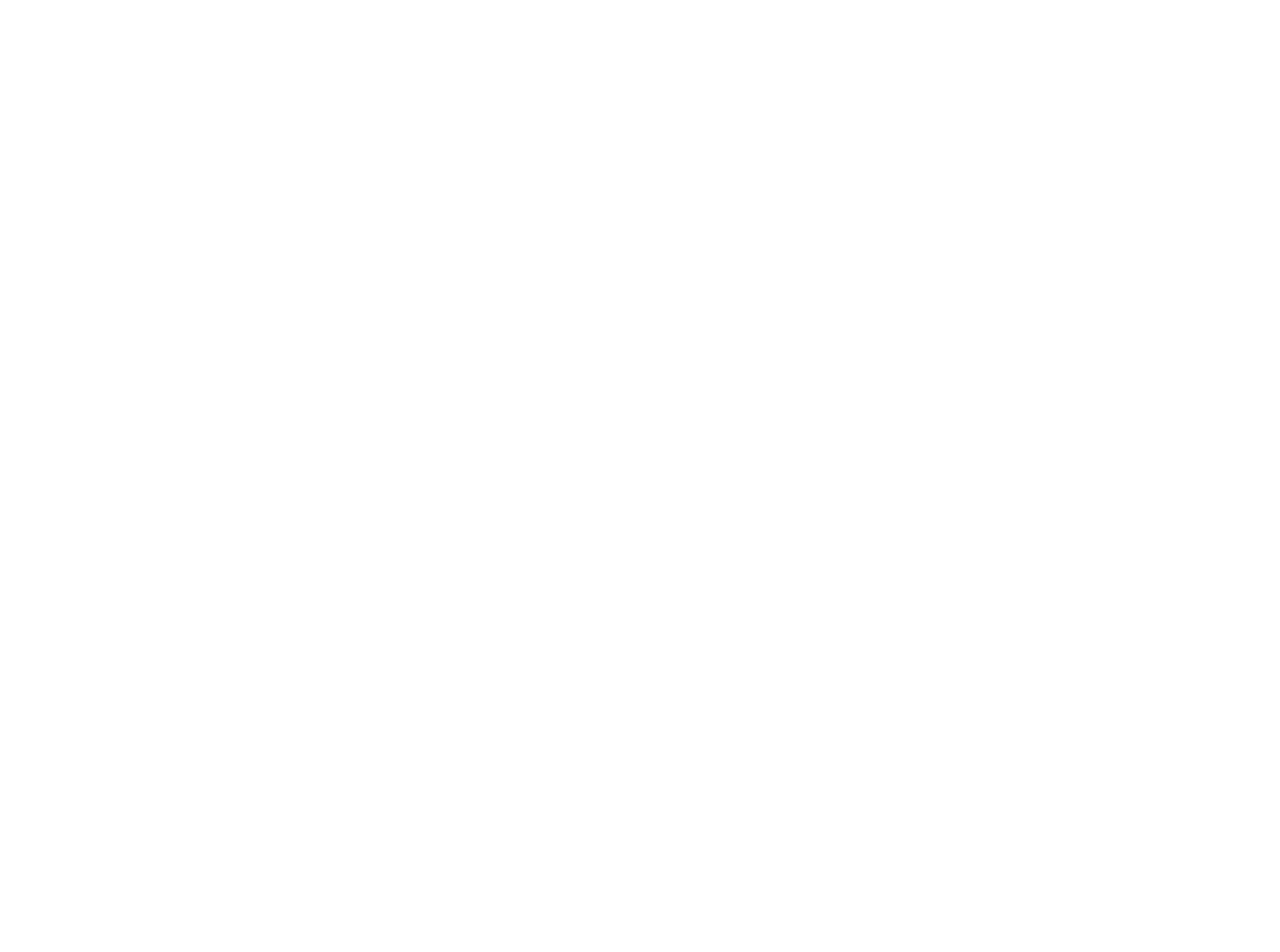
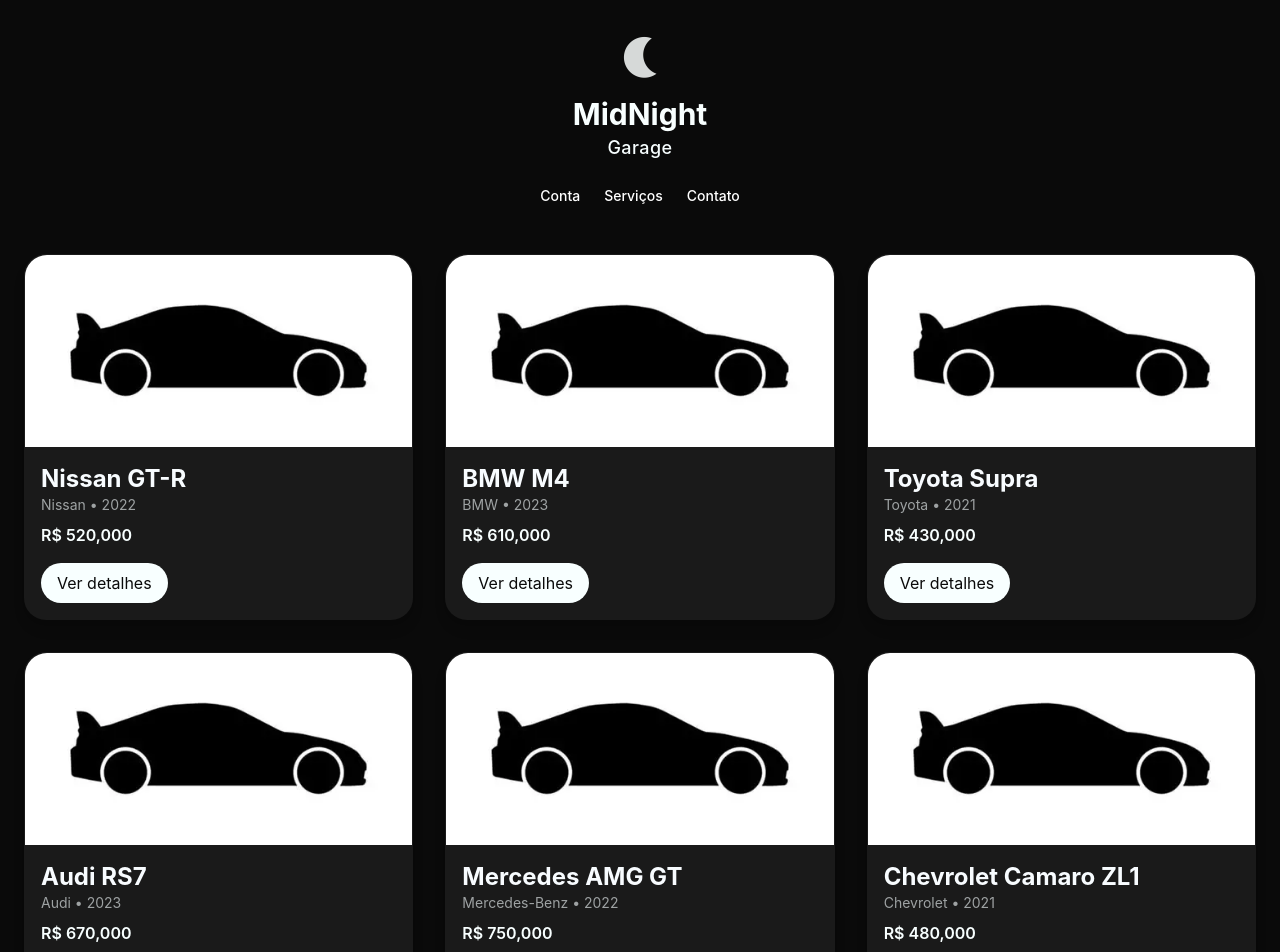
Before and after one commit to PiquenoBruno/MidNight_Garage_Project, a React (Vite) app in the folder mid_night_garage/: page /catalogo in a window 1280 px wide. Before the commit this address had no page. Shown: the top 952 px of the page. Before the commit the page ends 800 px from the top, so only its background shows below. Built offline with nearby package versions, Linux system fonts and the light colour scheme.

Commit message:
começando o catalogo

```diff
--- a/mid_night_garage/src/App.tsx
+++ b/mid_night_garage/src/App.tsx
@@ -3,6 +3,7 @@
 import Type from './pages/vehicle_type';
 import LoginPage from './pages/login';
 import CadastroPage from './pages/cadastro';
+import Catalogo from './pages/catalogo';
 
 function App() {
   return (
@@ -12,6 +13,7 @@
         <Route path="/type" element={<Type />} />
         <Route path="/login" element={< LoginPage/>} />
         <Route path="/cadastro" element={< CadastroPage/>} />
+        <Route path="/catalogo" element={<Catalogo />} />
 
       </Routes>
     </Router>
--- /dev/null
+++ b/mid_night_garage/src/components/catalogoCards.tsx
@@ -0,0 +1,42 @@
+interface Car {
+  name: string
+  image: string
+  brand: string
+  year: number
+  price: number
+}
+
+interface Props {
+  cars: Car[]
+}
+
+export default function CatalogoCards({ cars }: Props) {
+  return (
+    <div className="grid grid-cols-1 sm:grid-cols-2 lg:grid-cols-3 gap-8 p-6 bg-background">
+      {cars.map((car) => (
+        <div
+          key={car.name}
+          className="bg-text-background rounded-xl shadow-lg hover:shadow-2xl hover:scale-105 transition-all duration-300 border border-transparent hover:border-destaque"
+        >
+          <img
+            src={car.image}
+            alt={car.name}
+            className="w-full h-48 object-cover rounded-t-xl"
+          />
+          <div className="p-4 text-text-color">
+            <h2 className="text-2xl font-bold text-destaque">{car.name}</h2>
+            <p className="text-sm text-text-color/60">
+              {car.brand} • {car.year}
+            </p>
+            <p className="text-primaria font-semibold mt-2">
+              R$ {car.price.toLocaleString()}
+            </p>
+            <button className="mt-4 bg-primaria text-background px-4 py-2 rounded-full transition-colors hover:brightness-110">
+              Ver detalhes
+            </button>
+          </div>
+        </div>
+      ))}
+    </div>
+  )
+}
--- /dev/null
+++ b/mid_night_garage/src/pages/catalogo.tsx
@@ -0,0 +1,87 @@
+import Header from '../components/header'
+import Footer from '../components/footer'
+import CatalogoCards from '../components/catalogoCards'
+
+interface Car {
+  name: string
+  image: string
+  brand: string
+  year: number
+  price: number
+}
+
+const carros: Car[] = [
+  {
+    name: 'Nissan GT-R',
+    image: '/shadow_car.webp',
+    brand: 'Nissan',
+    year: 2022,
+    price: 520000
+  },
+  {
+    name: 'BMW M4',
+    image: '/shadow_car.webp',
+    brand: 'BMW',
+    year: 2023,
+    price: 610000
+  },
+  {
+    name: 'Toyota Supra',
+    image: '/shadow_car.webp',
+    brand: 'Toyota',
+    year: 2021,
+    price: 430000
+  },
+  {
+    name: 'Audi RS7',
+    image: '/shadow_car.webp',
+    brand: 'Audi',
+    year: 2023,
+    price: 670000
+  },
+  {
+    name: 'Mercedes AMG GT',
+    image: '/shadow_car.webp',
+    brand: 'Mercedes-Benz',
+    year: 2022,
+    price: 750000
+  },
+  {
+    name: 'Chevrolet Camaro ZL1',
+    image: '/shadow_car.webp',
+    brand: 'Chevrolet',
+    year: 2021,
+    price: 480000
+  },
+  {
+    name: 'Ford Mustang GT',
+    image: '/shadow_car.webp',
+    brand: 'Ford',
+    year: 2022,
+    price: 450000
+  },
+  {
+    name: 'Porsche 911 Carrera',
+    image: '/shadow_car.webp',
+    brand: 'Porsche',
+    year: 2023,
+    price: 890000
+  },
+  {
+    name: 'Lamborghini Huracán',
+    image: '/shadow_car.webp',
+    brand: 'Lamborghini',
+    year: 2023,
+    price: 1250000
+  }
+]
+
+export default function Catalogo() {
+  return (
+    <div className="bg-background bg-no-repeat bg-cover text-text-color font-sans min-h-screen flex flex-col">
+      <Header />
+      <CatalogoCards cars={carros} />
+      <Footer />
+    </div>
+  )
+}
--- /dev/null
+++ b/mid_night_garage/tailwind.config.js
@@ -0,0 +1,35 @@
+/** @type {import('tailwindcss').Config} */
+module.exports = {
+  content: [
+    "./src/**/*.{js,jsx,ts,tsx}",
+    "./public/index.html",
+  ],
+  theme: {
+    extend: {
+      colors: {
+        'text-color': '#F7FEFF',
+        'background': '#0A0A0A',
+        'text-background': '#1A1A1A',
+        'destaque': '#F8FCFF',
+        'primaria': '#F8FFFF',
+      },
+      fontFamily: {
+        sans: ['Urbanist', 'Montserrat', 'Inter', 'sans-serif'],
+      },
+      borderRadius: {
+        'xl': '22px',
+      },
+      zIndex: {
+        '100': '100',
+      },
+      backgroundImage: {
+        'car-hover': "url('/car01.gif')",
+        'moto-hover': "url('/moto01.gif')",
+        'garage-bg': "url('/Logo_midnight_fundo01.gif')",
+      },
+
+
+    },
+  },
+  plugins: [],
+}
```
Also changed, not shown: mid_night_garage/public/shadow_car.webp (added), 1 other file (tests, documents, lock files or other folders).
